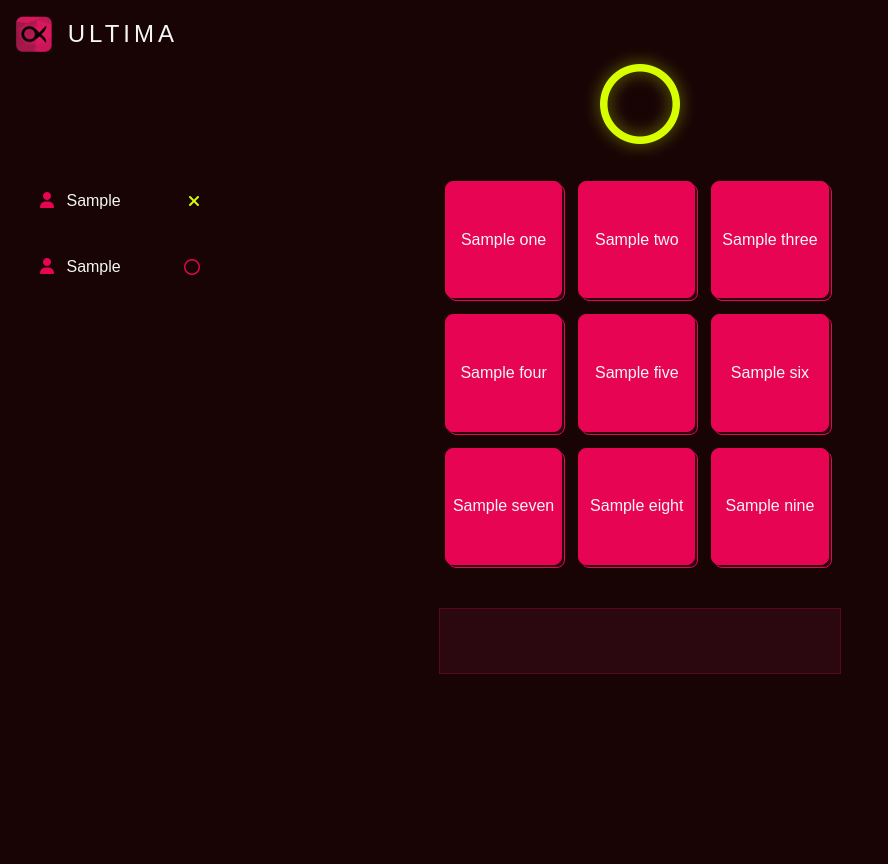
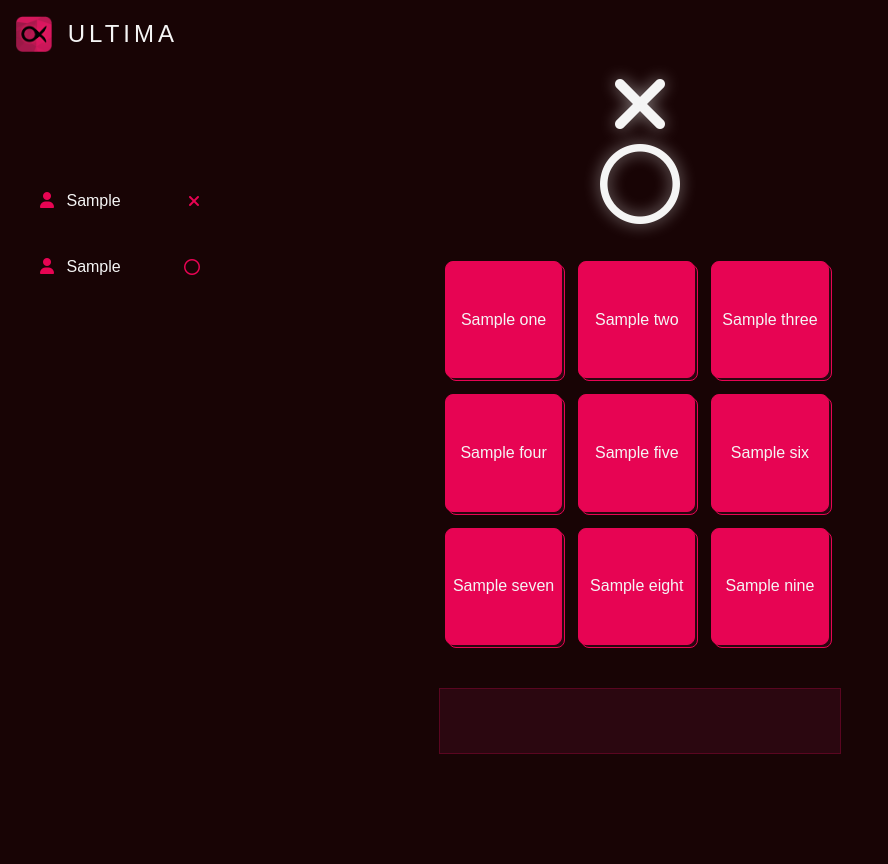
Before and after one commit to jrsmth/ultima, a Flask app: template templates/game.html in a window 1280 px wide. Shown: the whole page, without its empty margins (0-888 px from the left). Run offline with Flask 3, Linux system fonts and the light colour scheme; the template is opened without the code that fills it: most values are stand-ins (such as "Sample title", 1, 10 or a date in 2020); parts of the project's set-up code (start-up, migrations or seed data) failed here and were passed over.

Commit message:
[patch] UMA-11: player turns continued

```diff
--- a/app.py
+++ b/app.py
@@ -56,14 +56,24 @@ def game(id, userId):
         whoseTurn=get("whoseTurn")
     )
 
-@app.route("/game/<id>/place-move/<userId>/<square>")
-def placeMove(id, userId, square):
+
+@app.route("/game/<id>/place-move/<user_id>/<square>")
+def place_move(id, user_id, square):
     print(id)
-    print(userId)
+    print(user_id)
     print(square)
 
-    redis_client.set(square, "1")
-    return redirect(url_for("game", id=id, userId=userId))
+    symbol = get(user_id)
+    redis_client.set(square, symbol)
+
+    # Switch user
+    if get("whoseTurn") == 'player1':
+        redis_client.set("whoseTurn", "player2")
+    elif get("whoseTurn") == 'player2':
+        redis_client.set("whoseTurn", "player1")
+
+    return redirect(url_for("game", id=id, userId=user_id))
+
 
 @app.route("/", methods=["GET", "POST"])
 def login():
--- a/static/scripts/index.js
+++ b/static/scripts/index.js
@@ -28,6 +28,13 @@ function init() {
 function placeMove(square) {
     const gameId = "ab12-3cd4-e5f6-78gh";
 
+    const userSymbol = document.getElementById('this-user-symbol').value;
+    const playerOneActive = document.getElementById('player-one-active').value;
+    const playerTwoActive = document.getElementById('player-two-active').value;
+
+    if (userSymbol === '1' && playerTwoActive === 'True') return;
+    if (userSymbol === '2' && playerOneActive === 'True') return;
+
     if (document.getElementById(`square-${square}`).getElementsByClassName("square")[0].innerHTML !== '') {
         return;
     }
--- a/static/styles/css/game.css
+++ b/static/styles/css/game.css
@@ -56,14 +56,37 @@ header h1 {
   width: 70%;
   text-align: center;
 }
-#content .main-bar .this-user.symbol {
+#content .main-bar #whose-turn .symbol-active-True {
+  display: block;
+}
+#content .main-bar #whose-turn .symbol-active-False {
+  display: none;
+}
+#content .main-bar #whose-turn .symbol {
   font-size: 5rem;
 }
-#content .main-bar #whose-turn-shadow {
+#content .main-bar #whose-turn .whose-turn-shadow {
   position: absolute;
+  opacity: 0.5;
+  filter: blur(0.5rem);
+}
+#content .main-bar #whose-turn #whose-turn-cross.this-symbol-1 {
+  color: #d8ff00;
+}
+#content .main-bar #whose-turn #whose-turn-cross.this-symbol-2 {
+  color: #e70453;
+}
+#content .main-bar #whose-turn #whose-turn-cross .whose-turn-shadow {
+  transform: translateX(-3.75rem);
+}
+#content .main-bar #whose-turn #whose-turn-circle.this-symbol-1 {
+  color: #e70453;
+}
+#content .main-bar #whose-turn #whose-turn-circle.this-symbol-2 {
+  color: #d8ff00;
+}
+#content .main-bar #whose-turn #whose-turn-circle .whose-turn-shadow {
   transform: translateX(-5rem);
-  filter: blur(0.5rem);
-  opacity: 0.5;
 }
 
 /** Side Bar */
--- a/templates/game.html
+++ b/templates/game.html
@@ -10,7 +10,9 @@
     <body>
         <input id="this-user-id" type="hidden" value="{{ thisUserId }}">
         <input id="this-user-symbol" type="hidden" value="{{ thisUserSymbol }}">
-        <input id="whose-turn" type="hidden" value="{{ whoseTurn }}">
+        <input id="player-one-active" type="hidden" value="{{ playerOneActive }}">
+        <input id="player-two-active" type="hidden" value="{{ playerTwoActive }}">
+<!--        <input id="whose-turn" type="hidden" value="{{ whoseTurn }}">-->
         <header>
             <div class="tooltip">
                 <a href="https://github.com/jrsmth/ultima" target="_blank"><img id="badge" alt="badge" src="{{ url_for('static', filename='img/badge.png') }}"></a>
@@ -23,18 +25,26 @@
                 <div class="player active-{{ playerOneActive }}" id="player1">
                     <i class="fa fa-user" aria-hidden="true"></i>
                     <span>{{ player1 }}</span>
-                    <i class="fa fa-times symbol this-user"></i>
+                    <i class="fa fa-times symbol this-symbol-{{ thisUserSymbol }} active-{{ playerOneActive }}"></i>
                 </div>
                 <div class="player active-{{ playerTwoActive }}" id="player2">
                     <i class="fa fa-user" aria-hidden="true"></i>
                     <span>{{ player2 }}</span>
-                    <i class="fa-regular fa-circle symbol"></i>
+                    <i class="fa-regular fa-circle symbol this-symbol-{{ thisUserSymbol }} active-{{ playerTwoActive }}"></i>
                 </div>
             </section>
             <section class="main-bar">
-                <i id="whose-turn-actual" class="fa-regular fa-circle symbol this-user"></i>
-                <i id="whose-turn-shadow" class="fa-regular fa-circle symbol this-user"></i>
-                <div class="board">
+                <div id="whose-turn">
+                    <div id="whose-turn-cross" class="symbol-active-{{ playerOneActive }} this-symbol-{{ thisUserSymbol }}">
+                        <i class="whose-turn-actual fa fa-times symbol"></i>
+                        <i class="whose-turn-shadow fa fa-times symbol"></i>
+                    </div>
+                    <div id="whose-turn-circle" class="symbol-active-{{ playerTwoActive }} this-symbol-{{ thisUserSymbol }}">
+                        <i class="whose-turn-actual fa-regular fa-circle symbol"></i>
+                        <i class="whose-turn-shadow fa-regular fa-circle symbol"></i>
+                    </div>
+                </div>
+                <div class="board this-user-{{ thisUserSymbol }} player-1-{{ playerOneActive }} player-2-{{ playerTwoActive }}">
                     <div class="shadow-square" id="square-1"><div class="square" onclick="placeMove('1')">{{ one }}</div></div>
                     <div class="shadow-square" id="square-2"><div class="square" onclick="placeMove('2')">{{ two }}</div></div>
                     <div class="shadow-square" id="square-3"><div class="square" onclick="placeMove('3')">{{ three }}</div></div>
```
Also changed, not shown: other parts of static/styles/css/game.css (+32 -0 lines), static/styles/scss/game.scss (+43 -8 lines), 1 other file.
